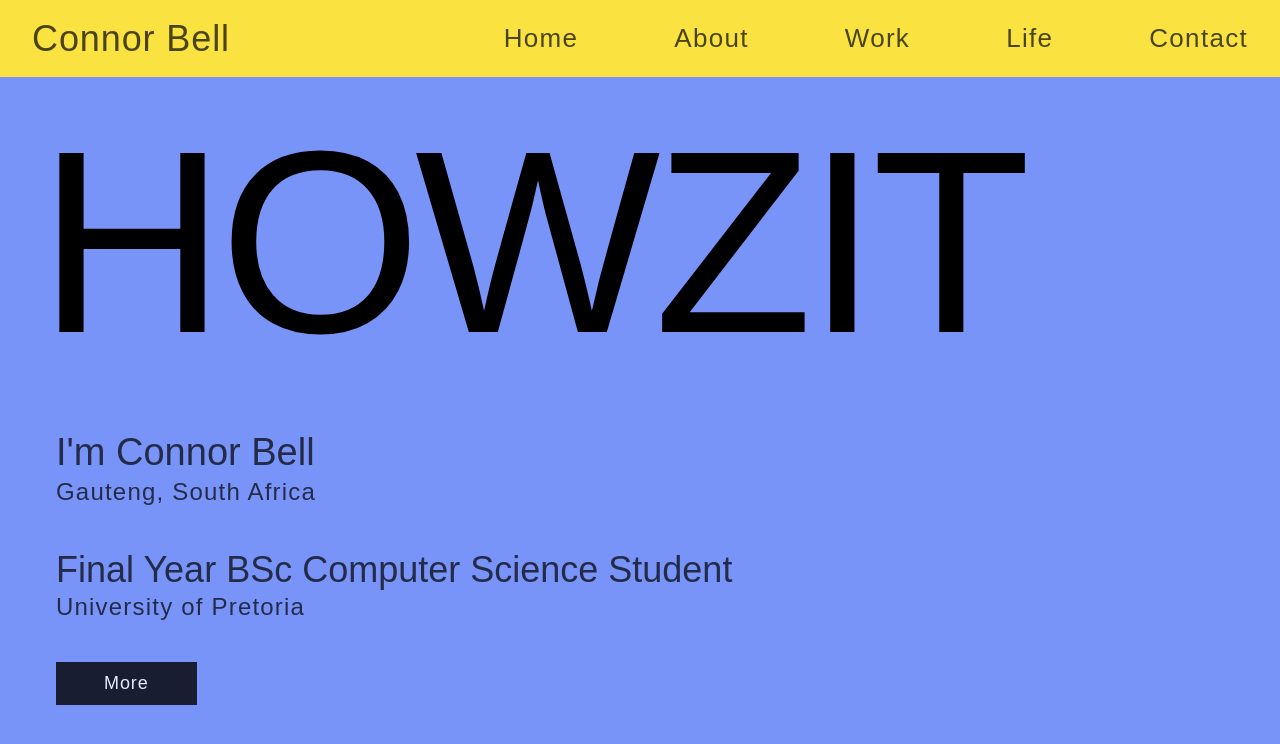
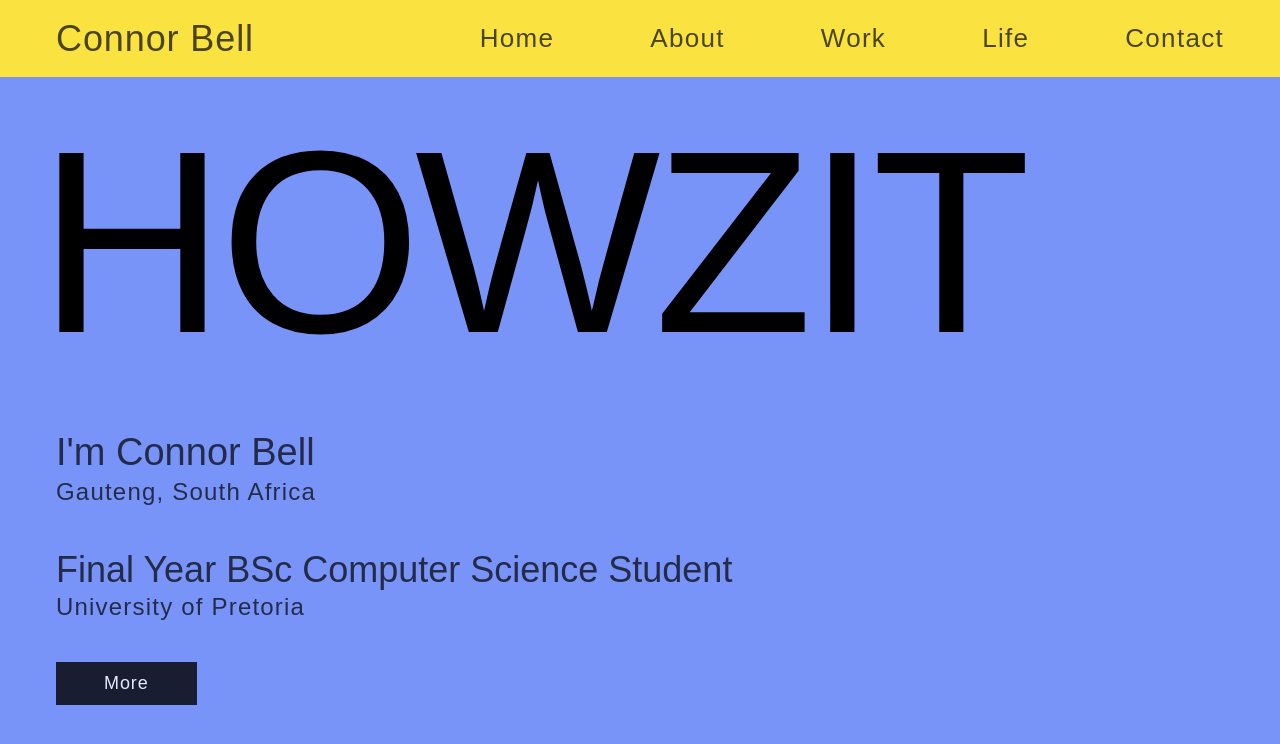
Before and after one commit to u24569608/Connor_Bell_CO_ZA, a Next.js app in the folder site/: page / in a window 1280 px wide. Shown: the top 744 px of the page. Built offline with nearby package versions, Linux system fonts and the light colour scheme; a web font is replaced by a local one.

Commit message:
Fixing Navbar Alignment

```diff
--- a/site/components/Navbar.tsx
+++ b/site/components/Navbar.tsx
@@ -5,7 +5,7 @@ import { useState } from "react";
 export default function Navbar() {
   const [menuOpen, setMenuOpen] = useState(false);
   return (
-    <nav className="fixed top-0 left-0 w-full bg-[rgb(250,227,65)] px-8 py-4 flex items-center justify-between z-50">
+    <nav className="fixed top-0 left-0 w-full bg-[rgb(250,227,65)] px-5 sm:px-8 md:px-10 lg:px-14 py-4 flex items-center justify-between z-50">
       <div className="w-full max-w-[1400px] mx-auto flex items-center justify-between">
         {/* Name */}
         <div className="text-[36px] lg:text-[36px] leading-tight whitespace-nowrap opacity-70 font-medium tracking-wide text-black">
@@ -43,7 +43,7 @@ export default function Navbar() {
       {menuOpen && (
         <div className="fixed top-0 left-0 w-full h-full bg-[rgb(250,227,65)] z-50 flex flex-col">
 
-          <div className="absolute top-0 left-0 w-full px-8 py-4 flex items-center justify-between">
+          <div className="absolute top-0 left-0 w-full px-5 sm:px-8 md:px-10 lg:px-14 py-4 flex items-center justify-between">
             <div className="text-[36px] opacity-70 font-medium tracking-wide text-black">
               Connor Bell
             </div>
```
